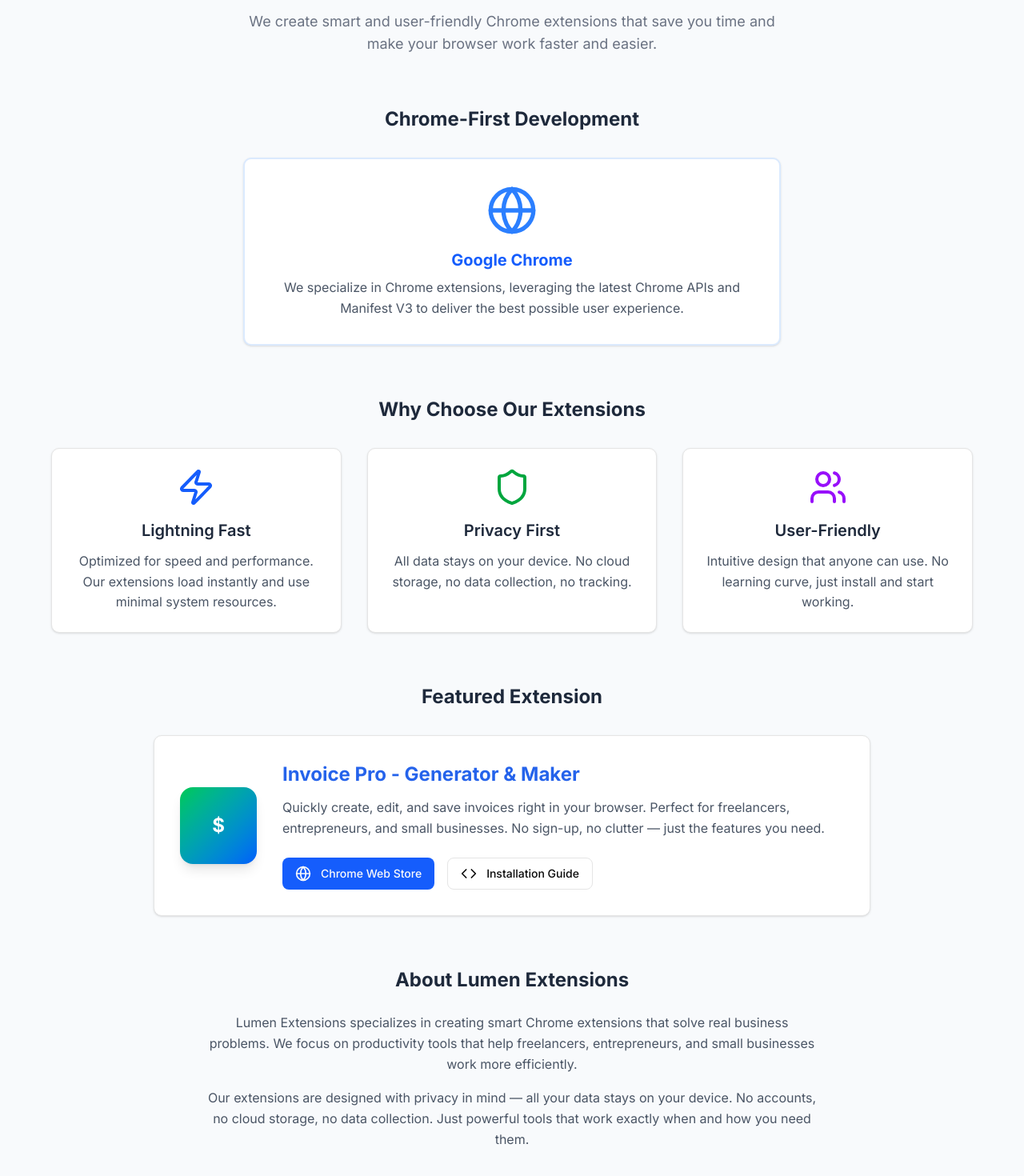
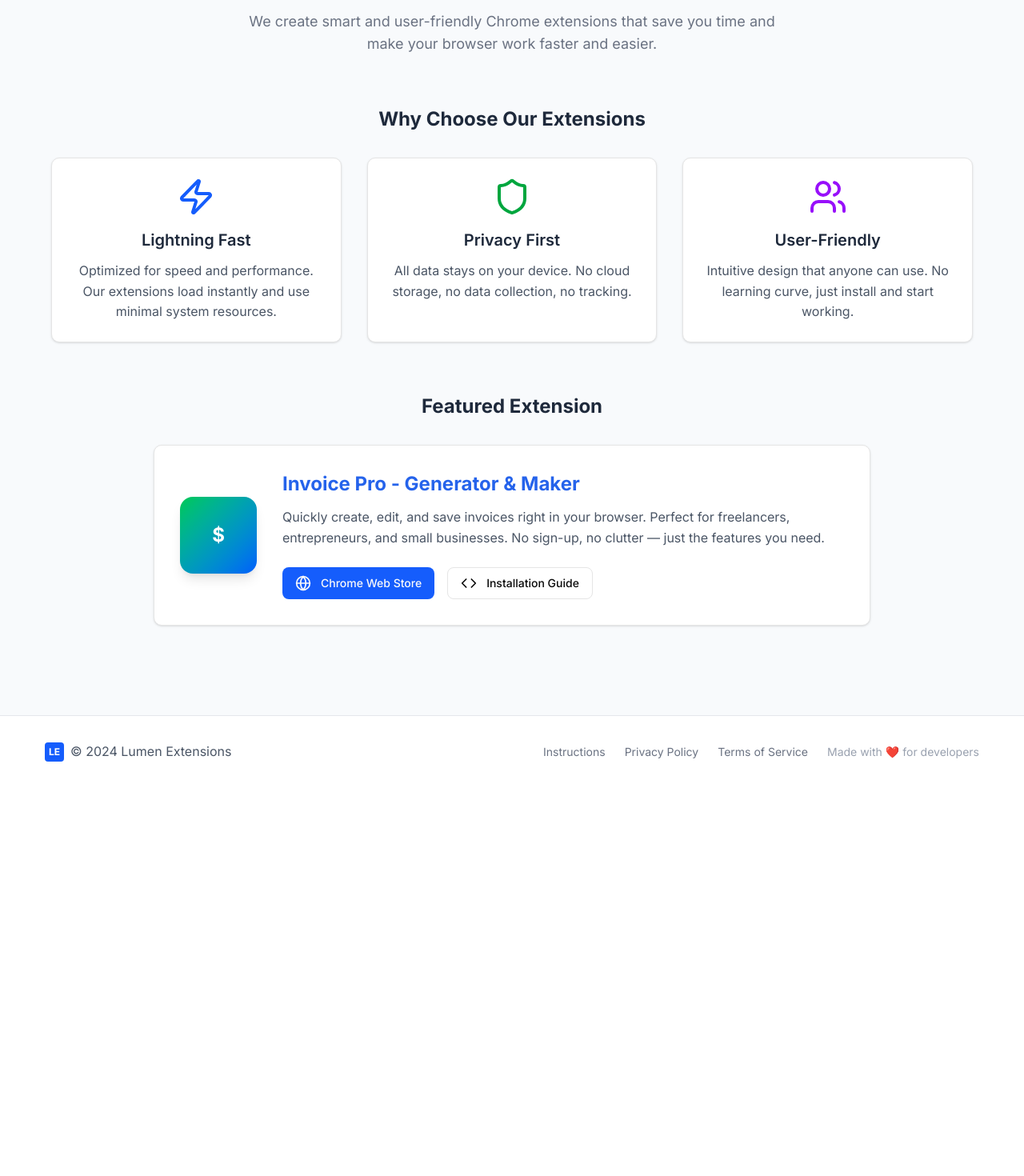
Before and after one commit to lumen-extensions/lumen-extensions.github.io, a Next.js app: page / in a window 1280 px wide. Shown: the part 240-1710 px from the top of the page at 80% size. After the commit the page ends 1224 px from the top, so only its background shows below. Built offline with nearby package versions, Linux system fonts and the light colour scheme.

Commit message:
Remove redundant sections: Chrome Focus and About

```diff
--- a/src/app/page.tsx
+++ b/src/app/page.tsx
@@ -48,20 +48,6 @@ export default function HomePage() {
             </p>
           </div>
 
-          {/* Chrome Focus Section */}
-          <div className="max-w-2xl mx-auto mb-16">
-            <h2 className="text-2xl font-bold extension-text text-center mb-8">Chrome-First Development</h2>
-            <div className="flex justify-center">
-              <div className="flex flex-col items-center p-8 bg-white rounded-lg shadow-sm border-2 border-blue-100">
-                <Globe className="w-16 h-16 text-blue-500 mb-4" />
-                <span className="font-bold text-xl text-blue-600 mb-2">Google Chrome</span>
-                <p className="text-gray-600 text-center">
-                  We specialize in Chrome extensions, leveraging the latest Chrome APIs and Manifest V3
-                  to deliver the best possible user experience.
-                </p>
-              </div>
-            </div>
-          </div>
 
           {/* Key Features Section */}
           <div className="max-w-6xl mx-auto">
@@ -132,18 +118,6 @@ export default function HomePage() {
             </Card>
           </div>
 
-          {/* About Section */}
-          <div className="max-w-3xl mx-auto mt-16 text-center">
-            <h2 className="text-2xl font-bold extension-text mb-6">About Lumen Extensions</h2>
-            <p className="text-gray-600 leading-relaxed mb-4">
-              Lumen Extensions specializes in creating smart Chrome extensions that solve real business problems.
-              We focus on productivity tools that help freelancers, entrepreneurs, and small businesses work more efficiently.
-            </p>
-            <p className="text-gray-600 leading-relaxed">
-              Our extensions are designed with privacy in mind — all your data stays on your device. No accounts,
-              no cloud storage, no data collection. Just powerful tools that work exactly when and how you need them.
-            </p>
-          </div>
         </div>
       </main>
 
```
